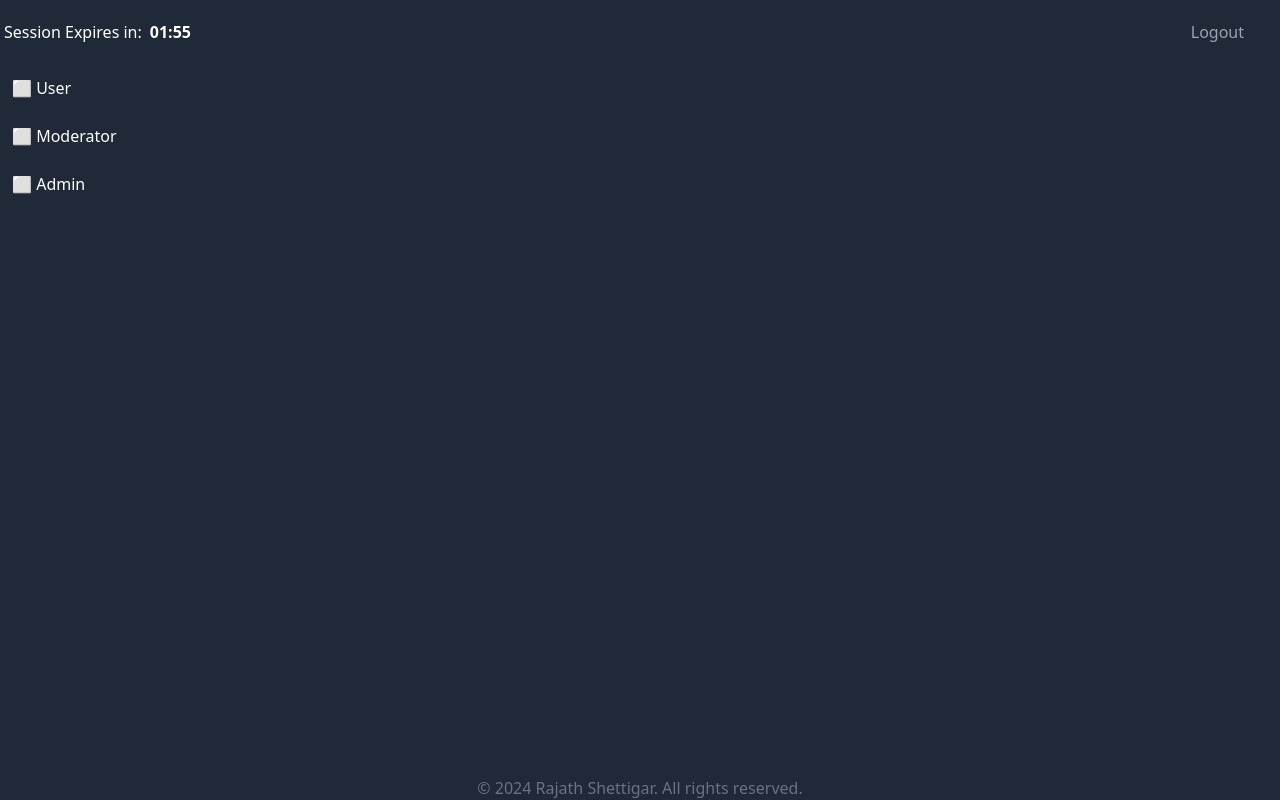
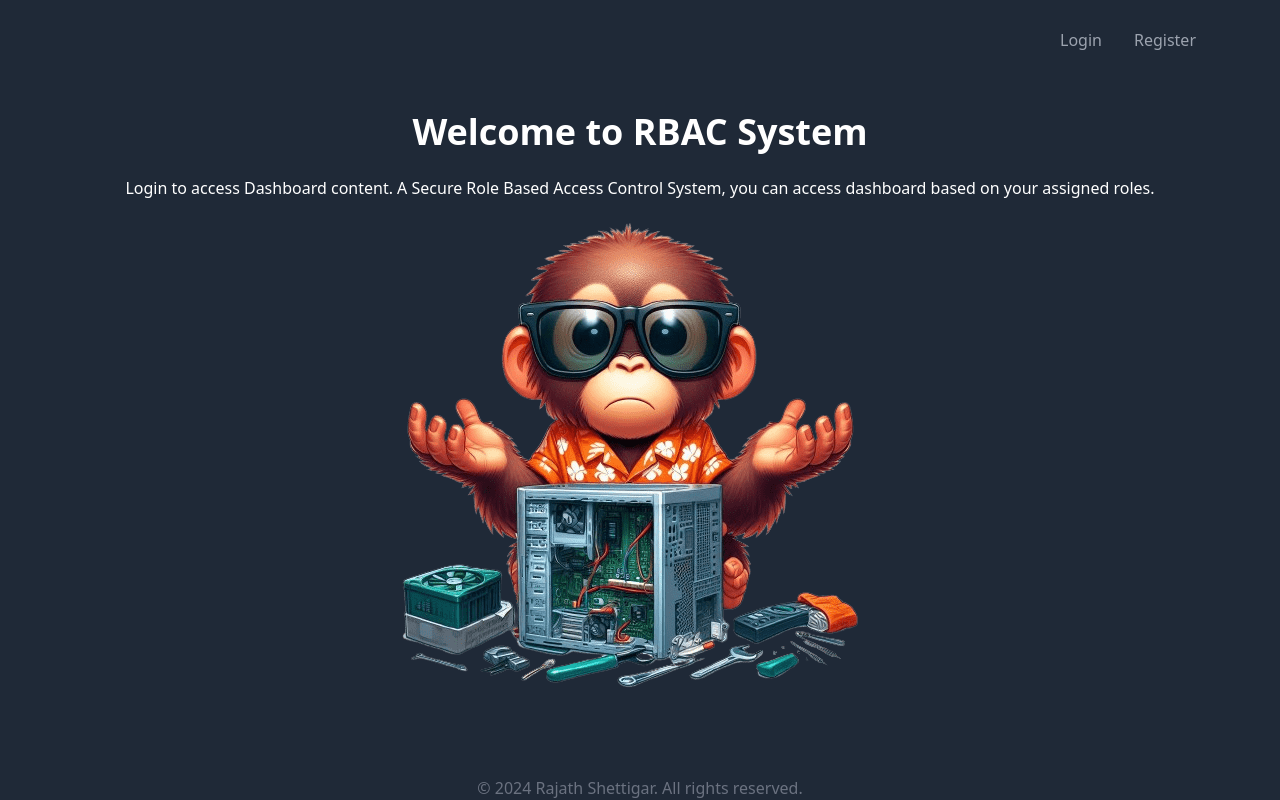
Before and after one commit to rajathshttgr/rbac-system, a React (Vite) app: page / in a window 1280 px wide. Built offline with nearby package versions, Linux system fonts and the light colour scheme; no server answers.

Commit message:
routes bugs fixed

```diff
--- a/src/App.jsx
+++ b/src/App.jsx
@@ -6,8 +6,8 @@
   return (
     <Router>
       <Routes>
-        <Route path="/dashboard" element={<Home />} />
-        <Route path="/" element={<DashBoard />} />
+        <Route path="/" element={<Home />} />
+        <Route path="/dashboard" element={<DashBoard />} />
       </Routes>
     </Router>
   );
```
